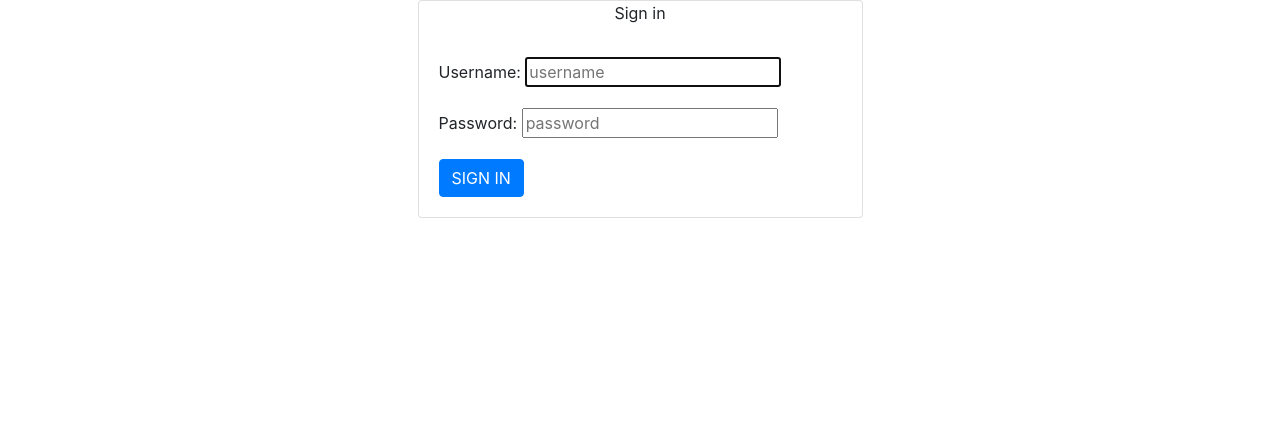
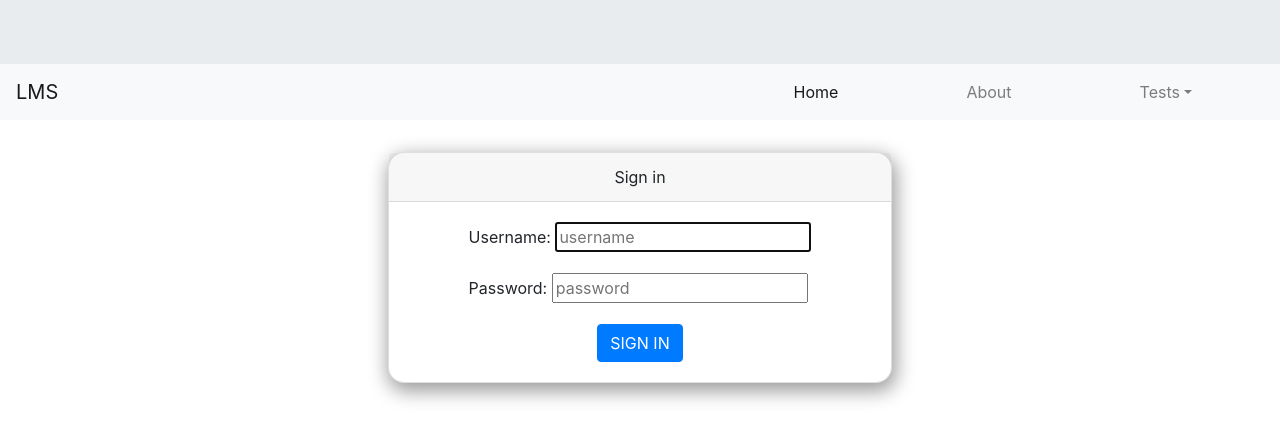
Before and after one commit to CDHayden/LearnerManagementSystem, a Flask app: page / in a window 1280 px wide. Shown: the top 441 px of the page. Run offline with Flask 2, Linux system fonts and the light colour scheme; some libraries are stand-ins or nearby versions.

Commit message:
Add menu and sign in box

```diff
--- a/lms/templates/base.html
+++ b/lms/templates/base.html
@@ -14,7 +14,11 @@
 </head>
 
 <body>
-    <div class="container">
+    <div class="jumbotron jumbotron-fluid">
+        {% block menu %}
+        {% endblock %}
+    </div>
+    <div class="container-fluid">
         {% block content %}
         {% endblock %}
     </div>
--- a/lms/templates/home/index.html
+++ b/lms/templates/home/index.html
@@ -1,34 +1,65 @@
 {% extends 'base.html' %}
+
 {% block pagetitle %}
 Learner Management System
 {% endblock %}
 
+{% block menu %}
+<!-- Nav bar code taken from Boostrap documentation. https://getbootstrap.com/docs/4.4/components/navbar/ -->
+<nav class="navbar navbar-expand-md navbar-light bg-light">
+    <a class="navbar-brand" href="#">LMS</a>
+    <button class="navbar-toggler" type="button" data-toggle="collapse" data-target="#homeMenuContent"
+        aria-controls="navbarNav" aria-expanded="false" aria-label="Toggle navigation">
+        <span class="navbar-toggler-icon"></span>
+    </button>
+    <div class="collapse navbar-collapse justify-content-end" id="homeMenuContent">
+        <ol class="navbar-nav">
+            <li class="nav-item active">
+                <a class="nav-link" href="#">Home <span class="sr-only">(current)</span></a>
+            </li>
+            <li class="nav-item">
+                <a class="nav-link" href="#">About</a>
+            </li>
+            <li class="nav-item dropdown">
+                <a href="#" class="nav-link dropdown-toggle" data-toggle="dropdown" role="button" aria-haspopup="true"
+                    aria-expanded="false">Tests</a>
+                <div class="dropdown-menu">
+                    <a href="#" class="dropdown-item">Python tests</a>
+                    <a href="#" class="dropdown-item">Javascript tests</a>
+                </div>
+            </li>
+        </ol>
+    </div>
+</nav>
+{% endblock %}
+
 {% block content %}
-
 <div class="row">
-    <div id="test" class="col col-sm-9 col-md-7 col-lg-5 mx-auto">
-        <div class="card">
-            <div class="card-title text-center">
+    <div class="col col-sm-9 col-md-7 col-lg-5 mx-auto">
+        <div class="card" id="card-signin">
+            <div class="card-header text-center">
                 Sign in
             </div>
-            <div class="card-body">
-                <form>
+            <div class="card-body mx-auto">
+                <form id="form-signin">
                     <!-- USERNAME -->
                     <div class="form-group">
-                        <label for="username">Username:</label>
+                        <label for="username" class="lbl-signin">Username:</label>
                         <input type="text" name="username" id="username" placeholder="username" required autofocus>
                     </div>
                     <!-- ./USERNAME -->
 
                     <!-- PASSWORD -->
                     <div class="form-group">
-                        <label for="password">Password:</label>
+                        <label for="password" class="lbl-signin">Password:</label>
                         <input type="password" name="password" id="password" placeholder="password" required>
                     </div>
                     <!-- ./PASSWORD -->
 
                     <!-- BUTTON -->
-                    <button class="btn btn-primary text-uppercase" type="submit"> Sign in </button>
+                    <div class="text-center">
+                        <button class="btn btn-primary text-uppercase" type="submit"> Sign in </button>
+                    </div>
                     <!-- ./BUTTON -->
                 </form>
             </div>
```
